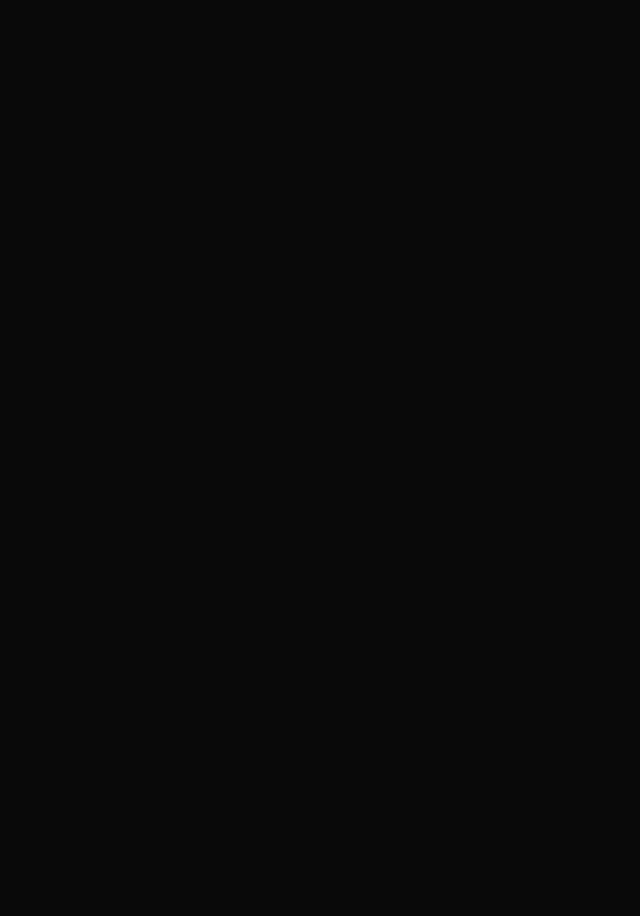
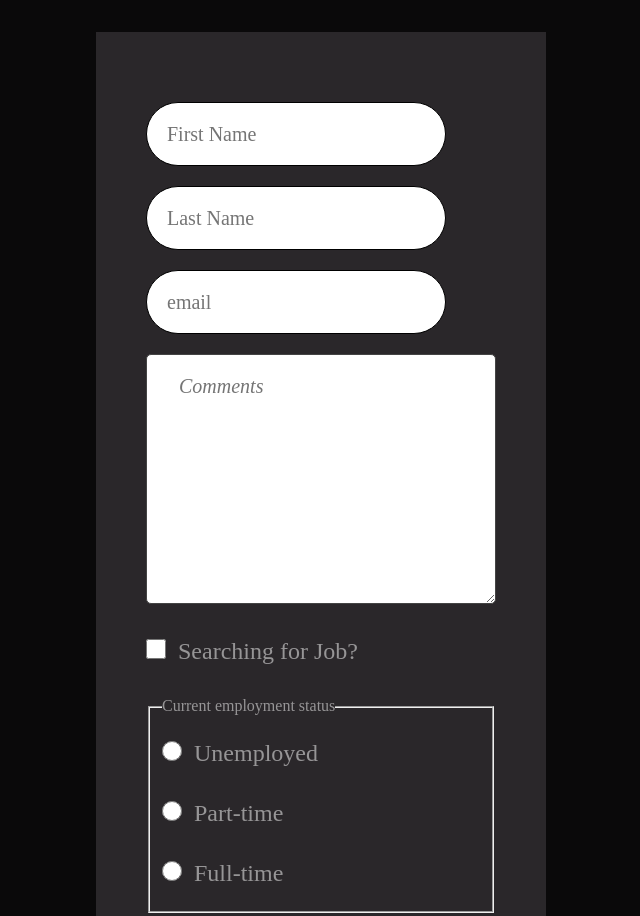
Before and after one commit to sinchana-P/React-basic-form, a plain HTML site: page index.html in a window 1280 px wide. Shown: the top 916 px of the page, without its empty margins (319-959 px from the left). Before the commit the page ends 800 px from the top, so only its background shows below. Drawn offline with nearby package versions, Linux system fonts and the light colour scheme.

Commit message:
fourth commit

```diff
--- a/index.html
+++ b/index.html
@@ -8,6 +8,6 @@
     </head>
     <body>
         <div id="root"></div>
-        <script src="forms-radio-btn2.js" type="text/babel"></script>
+        <script src="form-submit.js" type="text/babel"></script>
     </body>
 </html>
```
